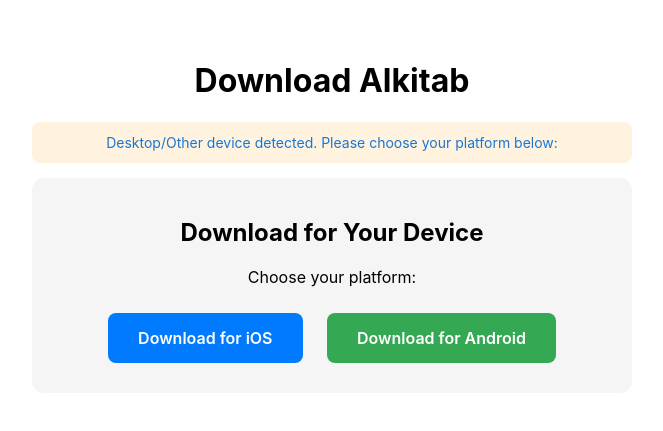
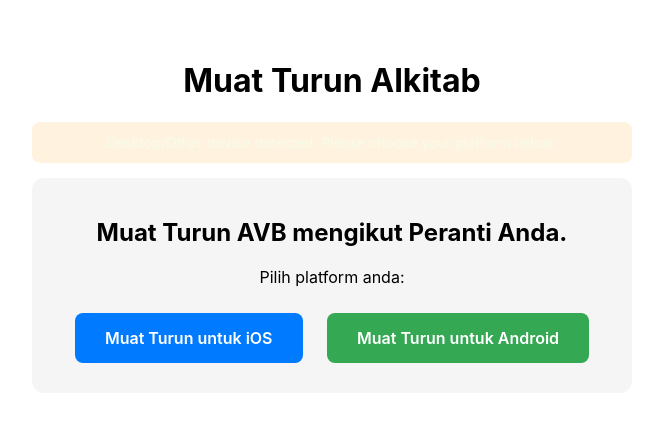
Before and after one commit to simon-ark013/alkitab-download, a plain HTML site: page index.html in a window 1280 px wide. Shown: the whole page, without its empty margins (308-971 px from the left). Drawn offline with Linux system fonts and the light colour scheme.

Commit message:
Translate index.html content to Malay

```diff
--- a/index.html
+++ b/index.html
@@ -3,7 +3,7 @@
 <head>
     <meta charset="UTF-8">
     <meta name="viewport" content="width=device-width, initial-scale=1.0">
-    <title>Download Alkitab</title>
+    <title>Muat Turun Alkitab</title>
     <style>
         body {
             font-family: -apple-system, BlinkMacSystemFont, 'Segoe UI', Roboto, sans-serif;
@@ -41,22 +41,22 @@
         #status {
             margin: 15px 0;
             padding: 12px;
-            background: #e3f2fd;
+            background: #bf172b;
             border-radius: 8px;
-            color: #1976d2;
+            color: #f5fce9;
             font-size: 14px;
         }
     </style>
 </head>
 <body>
-    <h1>Download Alkitab</h1>
-    <div id="status">Detecting your device...</div>
+    <h1>Muat Turun Alkitab</h1>
+    <div id="status">Mengenal Pasti Peranti Anda...</div>
 
     <div class="download-section">
-        <h2>Download for Your Device</h2>
-        <p>Choose your platform:</p>
-        <a href="https://apps.apple.com/my/app/alkitab-versi-borneo-avb/id6467617482" class="btn" id="iosBtn" target="_top">Download for iOS</a>
-        <a href="https://play.google.com/store/apps/details?id=org.fcbh.zlmavb.n2.on&hl=en_US&gl=US" class="btn android" id="androidBtn" target="_top">Download for Android</a>
+        <h2>Muat Turun AVB mengikut Peranti Anda.</h2>
+        <p>Pilih platform anda:</p>
+        <a href="https://apps.apple.com/my/app/alkitab-versi-borneo-avb/id6467617482" class="btn" id="iosBtn" target="_top">Muat Turun untuk iOS</a>
+        <a href="https://play.google.com/store/apps/details?id=org.fcbh.zlmavb.n2.on&hl=en_US&gl=US" class="btn android" id="androidBtn" target="_top">Muat Turun untuk Android</a>
     </div>
 
     <script>
```
